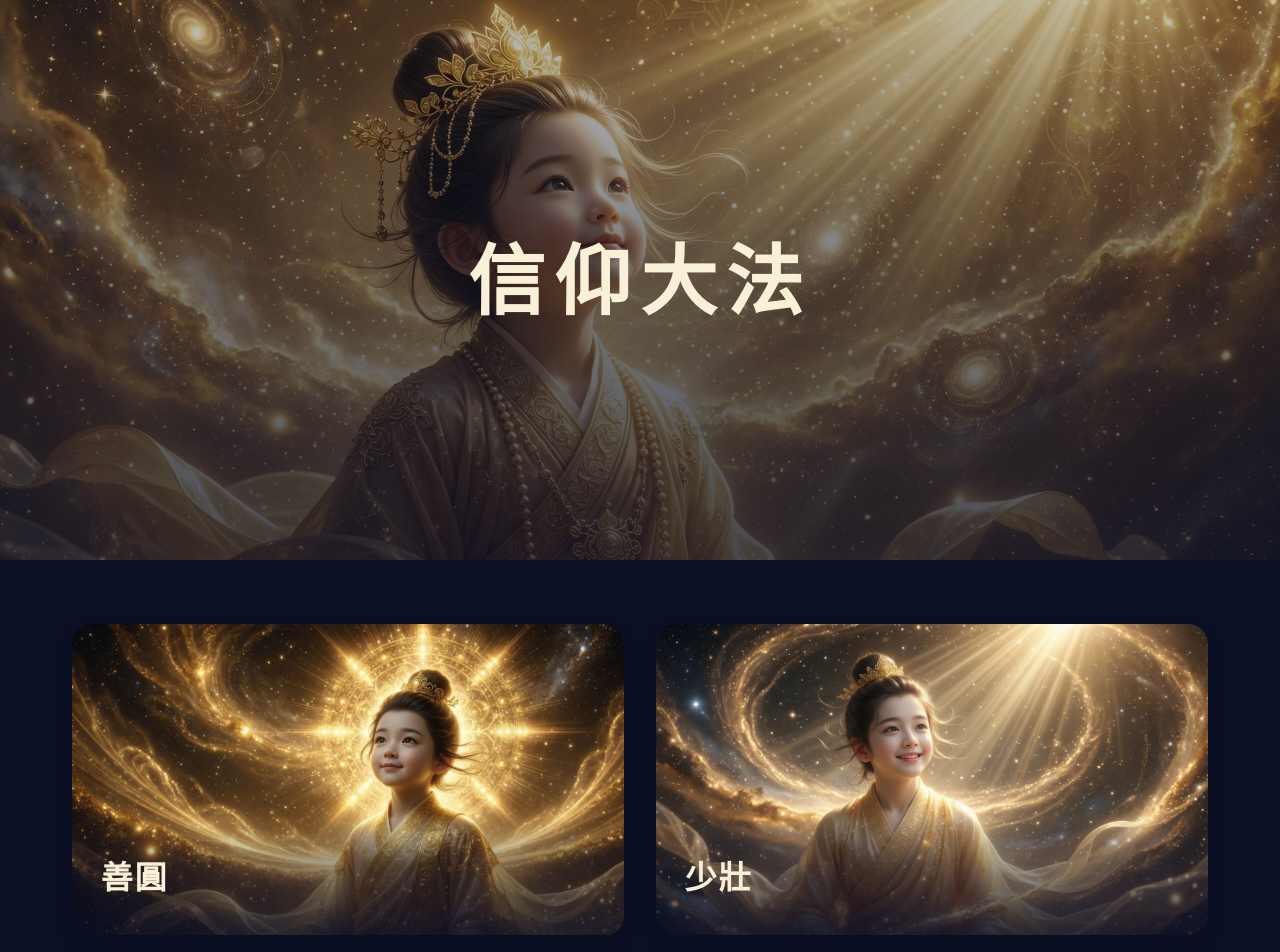
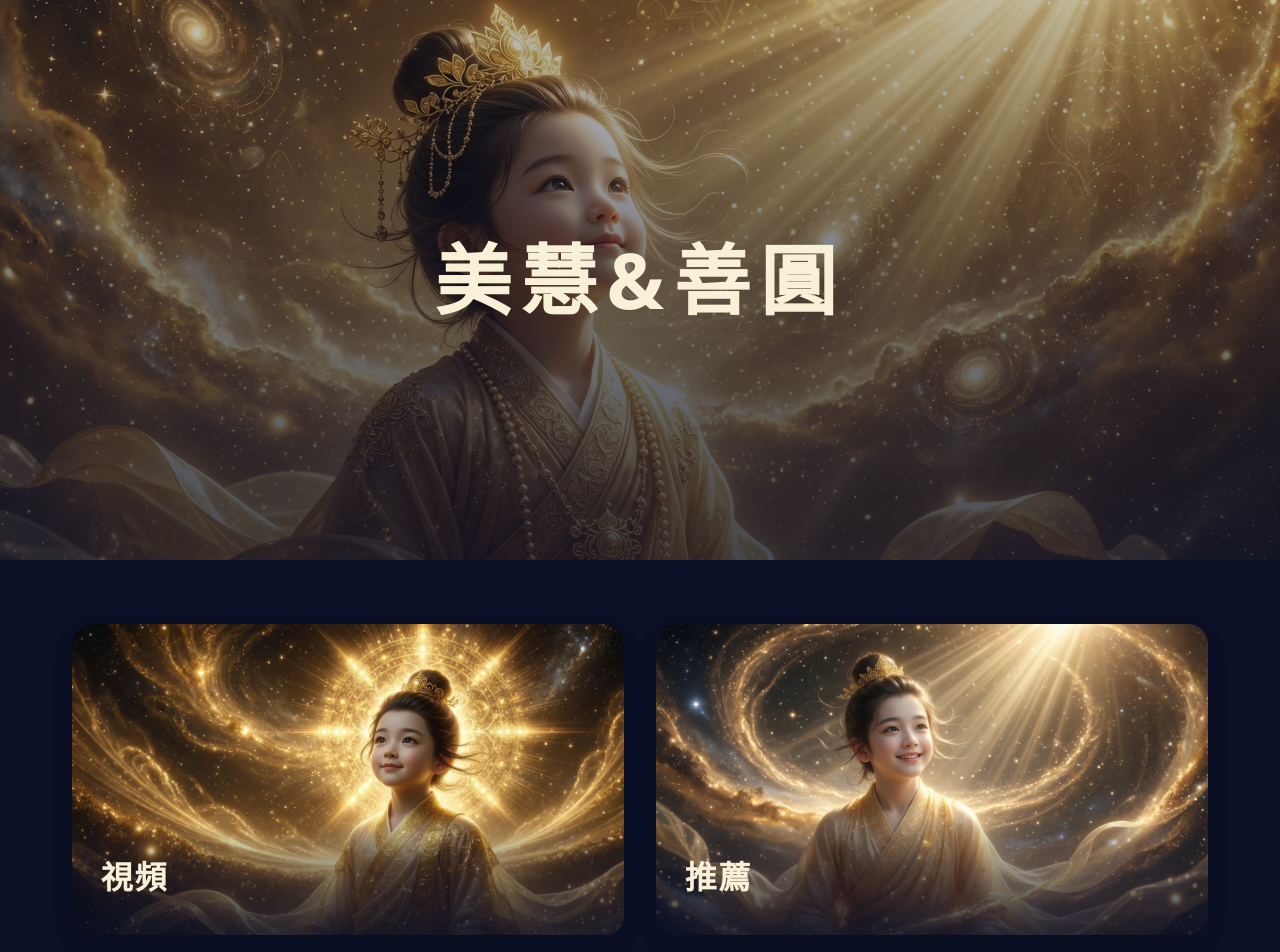
Before and after one commit to SY-bits989/my-video-site, a Next.js app: page / in a window 1280 px wide. Shown: the top 952 px of the page. Built offline with nearby package versions, Linux system fonts and the light colour scheme.

Commit message:
“更新”

```diff
--- a/app/jingxuan/page.tsx
+++ b/app/jingxuan/page.tsx
@@ -21,7 +21,7 @@ export default function JingxuanPage() {
           ← 返回首頁
         </Link>
         <Link href="/original" className={styles.navButton}>
-          前往善圓 →
+          前往視頻 →
         </Link>
       </div>
 
--- a/app/layout.tsx
+++ b/app/layout.tsx
@@ -4,8 +4,8 @@ import './globals.css';
 import ClientLayout from './components/ClientLayout';
 
 export const metadata: Metadata = {
-  title: '美慧',
-  description: '美慧',
+  title: '美員',
+  description: '美員',
 };
 
 export default function RootLayout({
--- a/app/original/page.tsx
+++ b/app/original/page.tsx
@@ -54,7 +54,7 @@ export default function OriginalPage() {
           ← 返回首頁
         </Link>
         <Link href="/jingxuan" className={styles.navButton}>
-          前往少壯 →
+          前往推薦 →
         </Link>
       </div>
 
@@ -62,7 +62,7 @@ export default function OriginalPage() {
       <div className={styles.desktopOnly}>
         {/* 正式作品區 */}
         <section className={styles.section}>
-          <h2 className={styles.sectionTitle}>善圓</h2>
+          <h2 className={styles.sectionTitle}>視頻</h2>
           <div className={styles.thumbnailGrid}>
             {originalVideos.map((video) => (
               <div
@@ -115,7 +115,7 @@ export default function OriginalPage() {
 
       {/* ==================== 手機版：3 個正方形播放器 ==================== */}
       <div className={styles.mobileOnly}>
-        <h2 className={styles.sectionTitle}>善圓</h2>
+        <h2 className={styles.sectionTitle}>視頻</h2>
 
         {allItems.map((item, index) => (
           <div key={index} className={styles.mobileFeedItem}>
--- a/app/page.tsx
+++ b/app/page.tsx
@@ -10,7 +10,7 @@ export default function HomePage() {
         <div className={styles.heroImage}>
           <div className={styles.heroOverlay} />
           <div className={styles.heroContent}>
-            <h1 className={styles.heroTitle}>信仰大法</h1>
+            <h1 className={styles.heroTitle}>美慧&善圓</h1>
           </div>
         </div>
       </section>
@@ -18,25 +18,25 @@ export default function HomePage() {
       {/* ==================== 探索區塊（兩個大縮圖） ==================== */}
       <section className={styles.exploreSection}>
         <div className={styles.exploreGrid}>
-          {/* 善圓 */}
+          {/* 視頻 */}
           <Link href="/original" className={styles.exploreCard}>
             <div
               className={styles.exploreImage}
               style={{ backgroundImage: `url('/original-preview.jpg')` }}
             />
             <div className={styles.exploreOverlay}>
-              <h2 className={styles.exploreTitle}>善圓</h2>
+              <h2 className={styles.exploreTitle}>視頻</h2>
             </div>
           </Link>
 
-          {/* 少壯 */}
+          {/* 推薦 */}
           <Link href="/jingxuan" className={styles.exploreCard}>
             <div
               className={styles.exploreImage}
               style={{ backgroundImage: `url('/jingxuan-preview.jpg')` }}
             />
             <div className={styles.exploreOverlay}>
-              <h2 className={styles.exploreTitle}>少壯</h2>
+              <h2 className={styles.exploreTitle}>推薦</h2>
             </div>
           </Link>
         </div>
```
